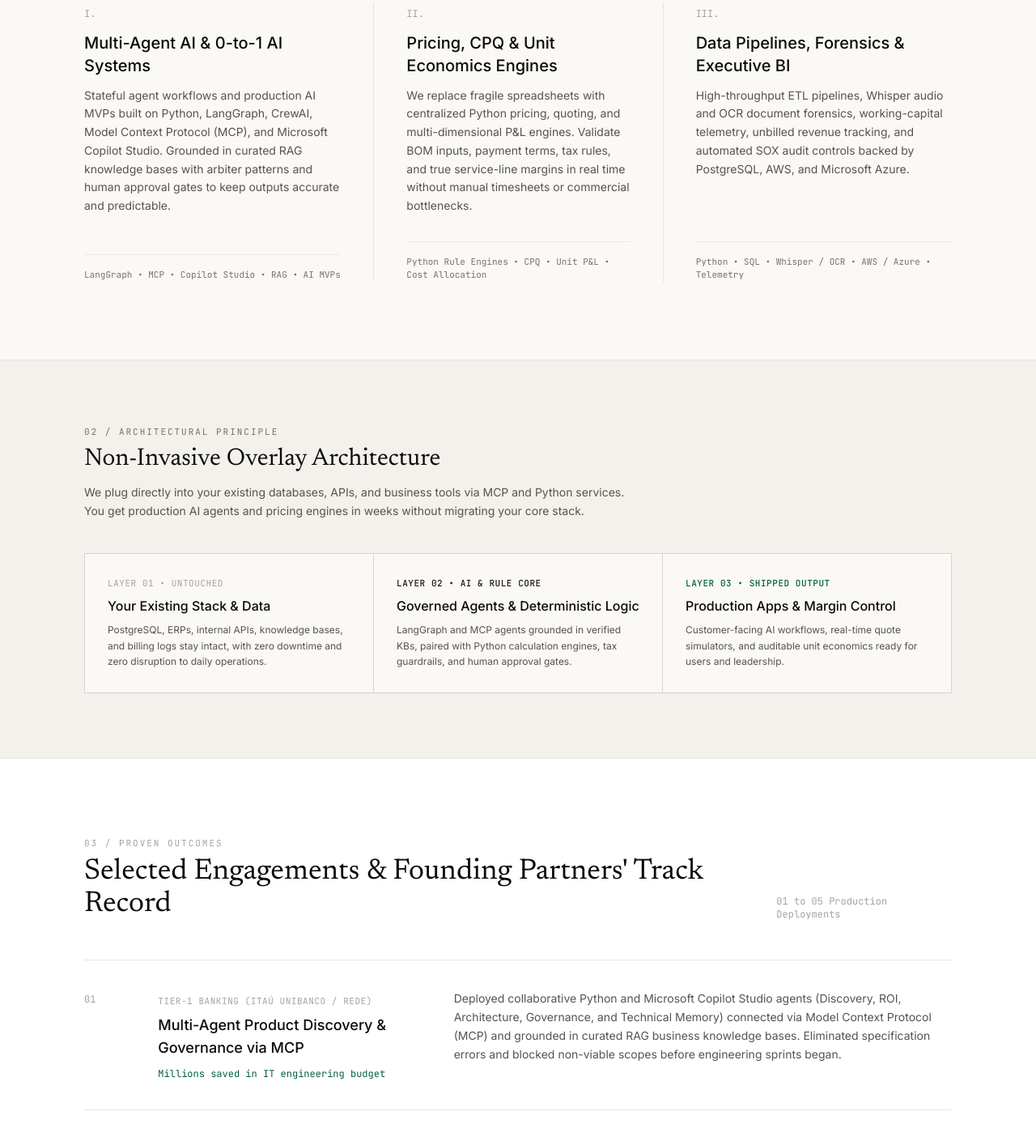
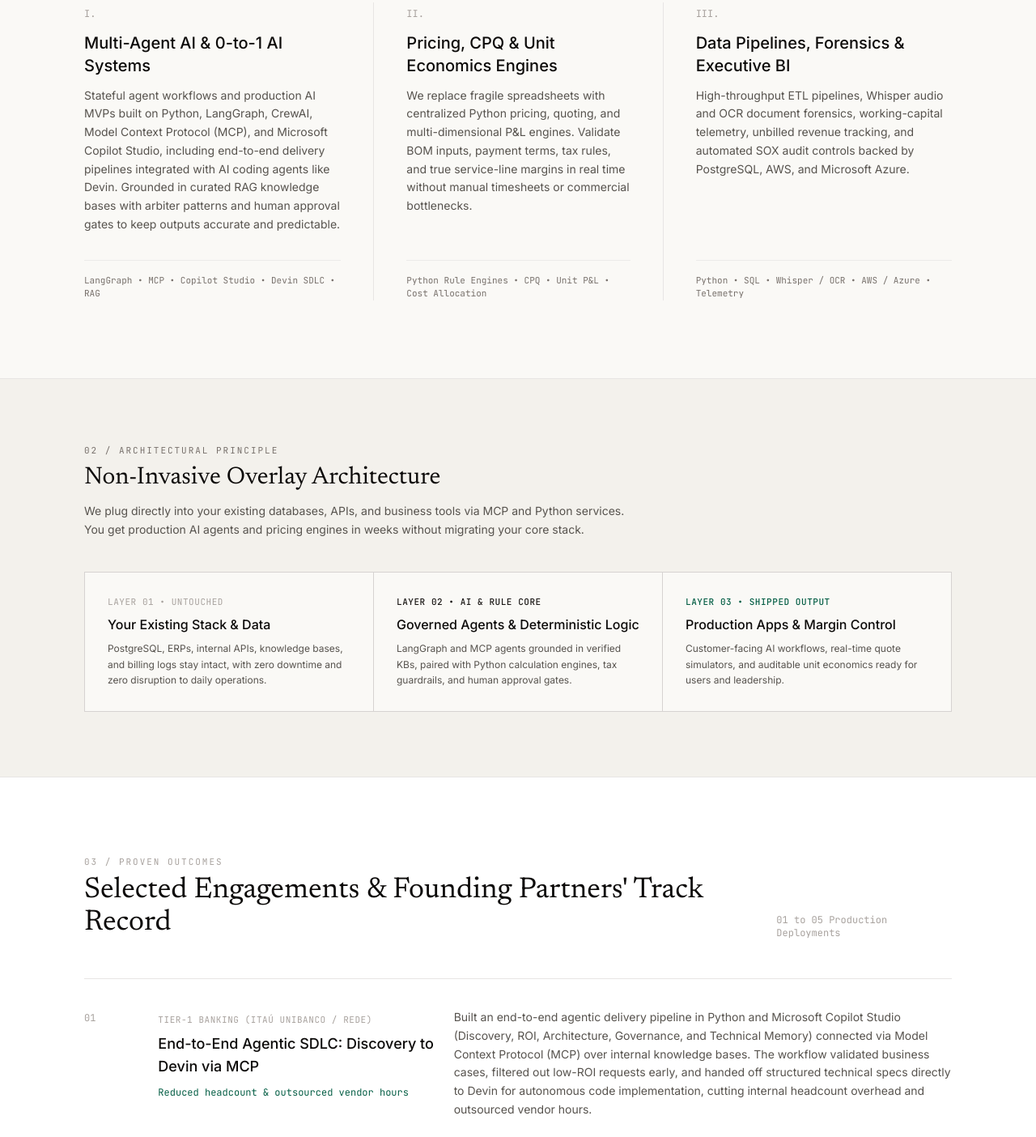
Before and after one commit to synapseconsulting-ai/synapseconsulting-ai.github.io, a plain HTML site: page index.html in a window 1280 px wide. Shown: the part 1156-2560 px from the top of the page at 81% size. Drawn offline with nearby package versions, Linux system fonts and the light colour scheme.

Commit message:
Update description and content in index.html

```diff
--- a/index.html
+++ b/index.html
@@ -4,7 +4,7 @@
   <meta charset="UTF-8" />
   <meta name="viewport" content="width=device-width, initial-scale=1.0" />
   <title>MF Labs | Multi-Agent AI Engineering &amp; Revenue Engines</title>
-  <meta name="description" content="Applied AI and revenue engineering by Alexandre Moreno and Frederico Faccioli: Production Multi-Agent Systems (LangGraph, MCP, Copilot Studio), 0-to-1 AI Products, Real-Time Pricing &amp; CPQ Engines, and Unit Economics P&amp;L Automation." />
+  <meta name="description" content="Applied AI and revenue engineering by Alexandre Moreno and Frederico Faccioli: Production Multi-Agent Systems (LangGraph, MCP, Copilot Studio, Devin), 0-to-1 AI Products, Real-Time Pricing &amp; CPQ Engines, and Unit Economics P&amp;L Automation." />
   <script src="https://cdn.tailwindcss.com"></script>
   <link rel="preconnect" href="https://fonts.googleapis.com">
   <link rel="preconnect" href="https://fonts.gstatic.com" crossorigin>
@@ -125,11 +125,11 @@
             <span class="mono text-xs text-stone-400">I.</span>
             <h3 class="mt-3 text-xl font-medium text-stone-950">Multi-Agent AI &amp; 0-to-1 AI Systems</h3>
             <p class="mt-3 text-sm text-stone-600 leading-relaxed">
-              Stateful agent workflows and production AI MVPs built on Python, LangGraph, CrewAI, Model Context Protocol (MCP), and Microsoft Copilot Studio. Grounded in curated RAG knowledge bases with arbiter patterns and human approval gates to keep outputs accurate and predictable.
+              Stateful agent workflows and production AI MVPs built on Python, LangGraph, CrewAI, Model Context Protocol (MCP), and Microsoft Copilot Studio, including end-to-end delivery pipelines integrated with AI coding agents like Devin. Grounded in curated RAG knowledge bases with arbiter patterns and human approval gates to keep outputs accurate and predictable.
             </p>
           </div>
           <div class="mt-8 pt-4 border-t border-stone-200/70 mono text-[11px] text-stone-500">
-            LangGraph • MCP • Copilot Studio • RAG • AI MVPs
+            LangGraph • MCP • Copilot Studio • Devin SDLC • RAG
           </div>
         </div>
 
@@ -216,11 +216,11 @@
           <div class="md:col-span-1 mono text-xs text-stone-400 pt-1">01</div>
           <div class="md:col-span-4">
             <span class="mono text-[11px] uppercase tracking-wider text-stone-400">Tier-1 Banking (Itaú Unibanco / Rede)</span>
-            <h3 class="mt-1.5 text-lg font-medium text-stone-950">Multi-Agent Product Discovery &amp; Governance via MCP</h3>
-            <p class="mt-2.5 mono text-xs text-emerald-800">Millions saved in IT engineering budget</p>
+            <h3 class="mt-1.5 text-lg font-medium text-stone-950">End-to-End Agentic SDLC: Discovery to Devin via MCP</h3>
+            <p class="mt-2.5 mono text-xs text-emerald-800">Reduced headcount &amp; outsourced vendor hours</p>
           </div>
           <div class="md:col-span-7 text-sm text-stone-600 leading-relaxed">
-            Deployed collaborative Python and Microsoft Copilot Studio agents (Discovery, ROI, Architecture, Governance, and Technical Memory) connected via Model Context Protocol (MCP) and grounded in curated RAG business knowledge bases. Eliminated specification errors and blocked non-viable scopes before engineering sprints began.
+            Built an end-to-end agentic delivery pipeline in Python and Microsoft Copilot Studio (Discovery, ROI, Architecture, Governance, and Technical Memory) connected via Model Context Protocol (MCP) over internal knowledge bases. The workflow validated business cases, filtered out low-ROI requests early, and handed off structured technical specs directly to Devin for autonomous code implementation, cutting internal headcount overhead and outsourced vendor hours.
           </div>
         </article>
 
```
